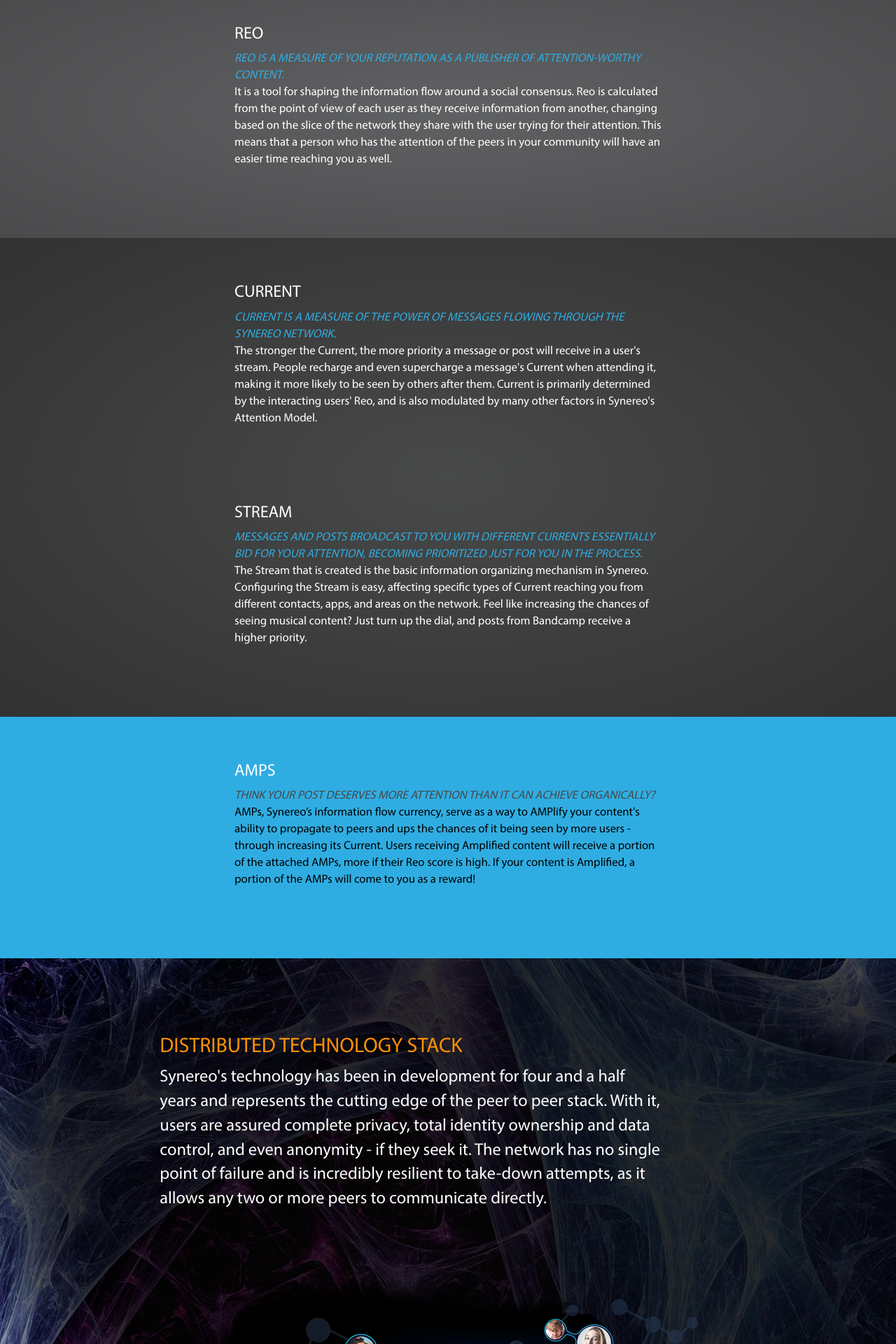
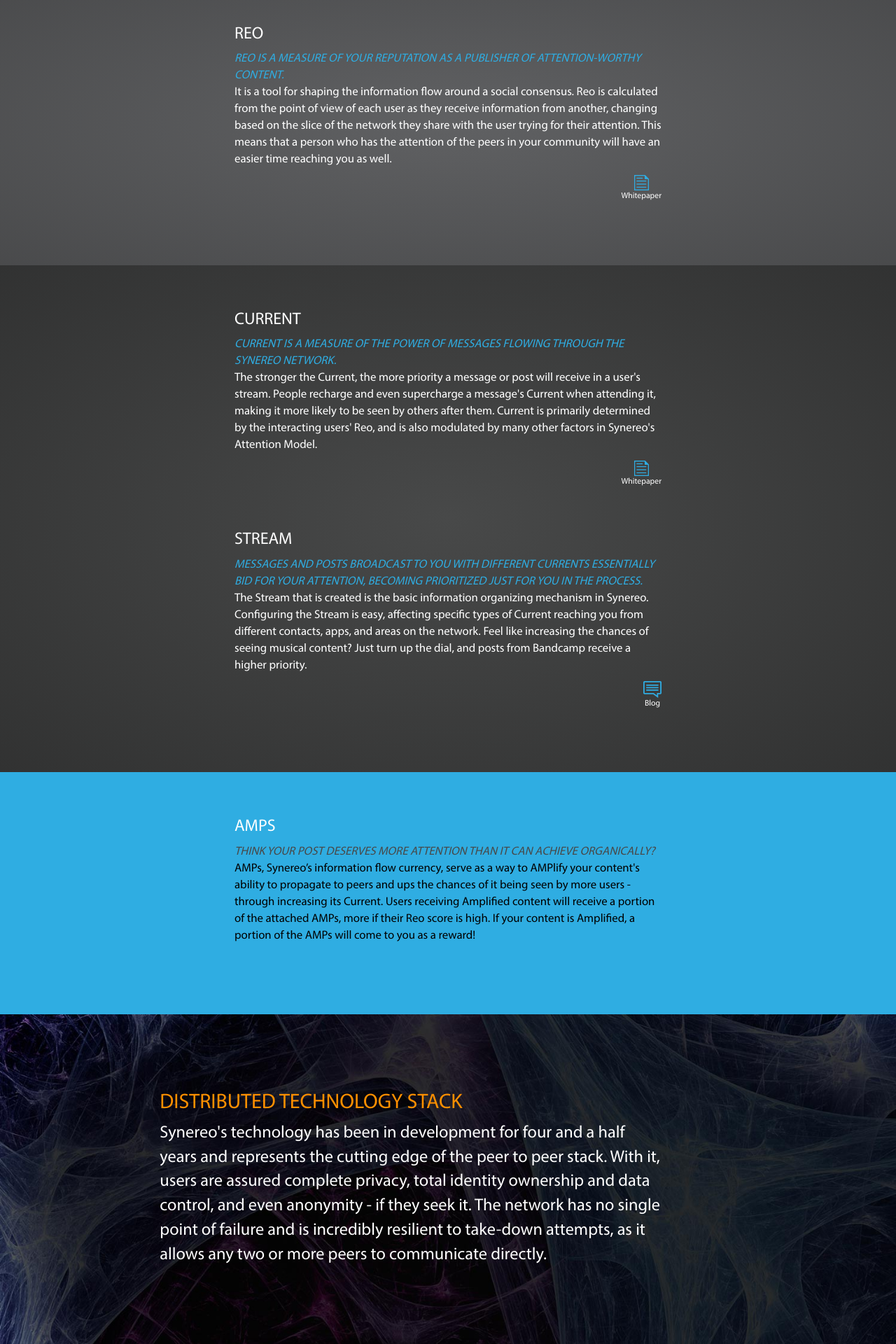
Before and after one commit to synereo/synereo.github.io, a Jekyll site: the page built from learn-more/index.html, in a window 1280 px wide. Shown: the part 890-2810 px from the top of the page at 70% size. Built offline with Jekyll 4.4.1, drawn with Linux system fonts in a browser that asks for light colours; nearby versions of some CDN libraries.

Commit message:
Link elements ready

```diff
--- a/_layouts/learn-more.html
+++ b/_layouts/learn-more.html
@@ -61,6 +61,7 @@
             <div class="col-md-6 col-md-offset-3">
               <h3>Reo</h3>
               <p><em>Reo is a measure of your reputation as a publisher of attention-worthy content.</em> It is a tool for shaping the information flow around a social consensus. Reo is calculated from the point of view of each user as they receive information from another, changing based on the slice of the network they share with the user trying for their attention. This means that a person who has the attention of the peers in your community will have an easier time reaching you as well.</p>
+              <a class="link whitepaper" href="#">Whitepaper</a>
             </div>
             </div>
         </div>
@@ -71,10 +72,12 @@
           <div class="row">
             <div class="col-md-6 col-md-offset-3">
               <h3>Current</h3>
-              <p class="extra-margin"><em>Current is a measure of the power of messages flowing through the Synereo network.</em> The stronger the Current, the more priority a message or post will receive in a user's stream. People recharge and even supercharge a message's Current when attending it, making it more likely to be seen by others after them. Current is primarily determined by the interacting users' Reo, and is also modulated by many other factors in Synereo's Attention Model.</p>
+              <div class="extra-margin"><p><em>Current is a measure of the power of messages flowing through the Synereo network.</em> The stronger the Current, the more priority a message or post will receive in a user's stream. People recharge and even supercharge a message's Current when attending it, making it more likely to be seen by others after them. Current is primarily determined by the interacting users' Reo, and is also modulated by many other factors in Synereo's Attention Model.</p>
+              <a class="link whitepaper" href="#">Whitepaper</a></div>
 
               <h3 id="stream">Stream</h3>
-              <p><em>Messages and posts broadcast to you with different Currents essentially bid for your attention, becoming prioritized just for you in the process.</em> The Stream that is created is the basic information organizing mechanism in Synereo. Configuring the Stream is easy, affecting specific types of Current reaching you from different contacts, apps, and areas on the network. Feel like increasing the chances of seeing musical content? Just turn up the dial, and posts from Bandcamp receive a higher priority. </p>
+              <p><em>Messages and posts broadcast to you with different Currents essentially bid for your attention, becoming prioritized just for you in the process.</em> The Stream that is created is the basic information organizing mechanism in Synereo. Configuring the Stream is easy, affecting specific types of Current reaching you from different contacts, apps, and areas on the network. Feel like increasing the chances of seeing musical content? Just turn up the dial, and posts from Bandcamp receive a higher priority.</p>
+              <a class="link blog" href="#">Blog</a>
             </div>
           </div>
         </div>
@@ -123,8 +126,8 @@
           <div class="row">
             <div class="col-md-6 col-md-offset-3">
               <h3>SpecialK</h3>
-              <p><em>SpecialK is the foundation upon which the Synereo network is built.</em> While SpecialK implements a distributed key-value store - not unlike DHT - SpecialK takes the Key/Value DB a step further and provides a monadic DSL for it, providing programmers with a familiar, unified API where they can access data distributed across the network. Data is distributed with both redundancy and sensitivity in mind, making sure it's available where it's needed, when it's needed.</p>
-              <p class="extra-margin">SpecialK is the brainchild of Lucius Greg Meredith, and has been under active development for the past 4.5 years. It is already deployed, powering other commercial distributed applications.</p>
+              <div class="extra-margin"><p><em>SpecialK is the foundation upon which the Synereo network is built.</em> While SpecialK implements a distributed key-value store - not unlike DHT - SpecialK takes the Key/Value DB a step further and provides a monadic DSL for it, providing programmers with a familiar, unified API where they can access data distributed across the network. Data is distributed with both redundancy and sensitivity in mind, making sure it's available where it's needed, when it's needed.</p>
+              <p>SpecialK is the brainchild of Lucius Greg Meredith, and has been under active development for the past 4.5 years. It is already deployed, powering other commercial distributed applications.</p></div>
 
               <h3 id="extensibility">Extensibility</h3>
               <p><em>Synereo is open-source and very modular, designed to be extended in many ways.</em> Using Synereo's Network Model API and Attention Economy API, developers can extend the network in unimaginable ways, leveraging the power of the decentralized network and the attention model to create better, smarter applications. While the Network Model API enables developers to interact with the Synereo application layer, specify content policies, work with the Synereo node graph, and build tools to manage communities, the Attention Economy API provides the tools allowing the implementation of innovative protocols that enable the new era in social organization online.</p>
@@ -150,7 +153,7 @@
           <div class="row">
             <div class="col-md-6 col-md-offset-3">
               <h3>Censorship Resilience</h3>
-              <p class="extra-margin">As a full-fledged peer-to-peer network, Synereo is resilient to censorship attacks carried out by anyone who is out to attempt to control the free flow of information. Centralized services can be coerced into cooperating with the powers-that-be; a true decentralized network cannot be censored. Taking down a peer-to-peer network means taking down the Internet in its entirety. With Synereo, your content is there for whomever wants to see it, and cannot be blocked.</p>
+              <div class="extra-margin"><p>As a full-fledged peer-to-peer network, Synereo is resilient to censorship attacks carried out by anyone who is out to attempt to control the free flow of information. Centralized services can be coerced into cooperating with the powers-that-be; a true decentralized network cannot be censored. Taking down a peer-to-peer network means taking down the Internet in its entirety. With Synereo, your content is there for whomever wants to see it, and cannot be blocked.</p></div>
 
               <h3 id="gateways">Gateways</h3>
               <p>While Synereo is a completely decentralized network, we understand that not everyone is able to deploy a personal Synereo node on their own computation device. To that end, Synereo will provide centralized gateways that enable end users to use and enjoy the benefits of the network without having to run and maintain a node. Gateways don't control or have access to your information, and should they go down, the key they send you upon account creation can be used to boot up your node (with all of your information) immediately if you download a client and plug the key in.</p>
--- a/_sass/_learn-more.scss
+++ b/_sass/_learn-more.scss
@@ -80,8 +80,35 @@
         padding-top: 45px;
         padding-bottom: 90px;
         font-size: 1.2em;
-        p.extra-margin {
+        div.extra-margin {
             margin-bottom: 110px;
+        }
+        a.link {
+            float: right;
+            font-size: 0.7em;
+            color: #fff;
+            text-align: center;
+            &.whitepaper:before {
+                content: "";
+                background: url(/img/icons/whitepaper.png) no-repeat;
+                display: block;
+                width: 21px;
+                height: 22px;
+                margin: 0 auto;
+            }
+            &.blog:before {
+                content: "";
+                background: url(/img/icons/blog.png) no-repeat;
+                display: block;
+                width: 26px;
+                height: 24px;
+                margin: 0 auto;
+            }
+            &:after {
+                display: table;
+                content: "";
+                clear: both;
+            }
         }
     }
 
```
Also changed, not shown: img/icons/blog.png (added), img/icons/whitepaper.png (added).
